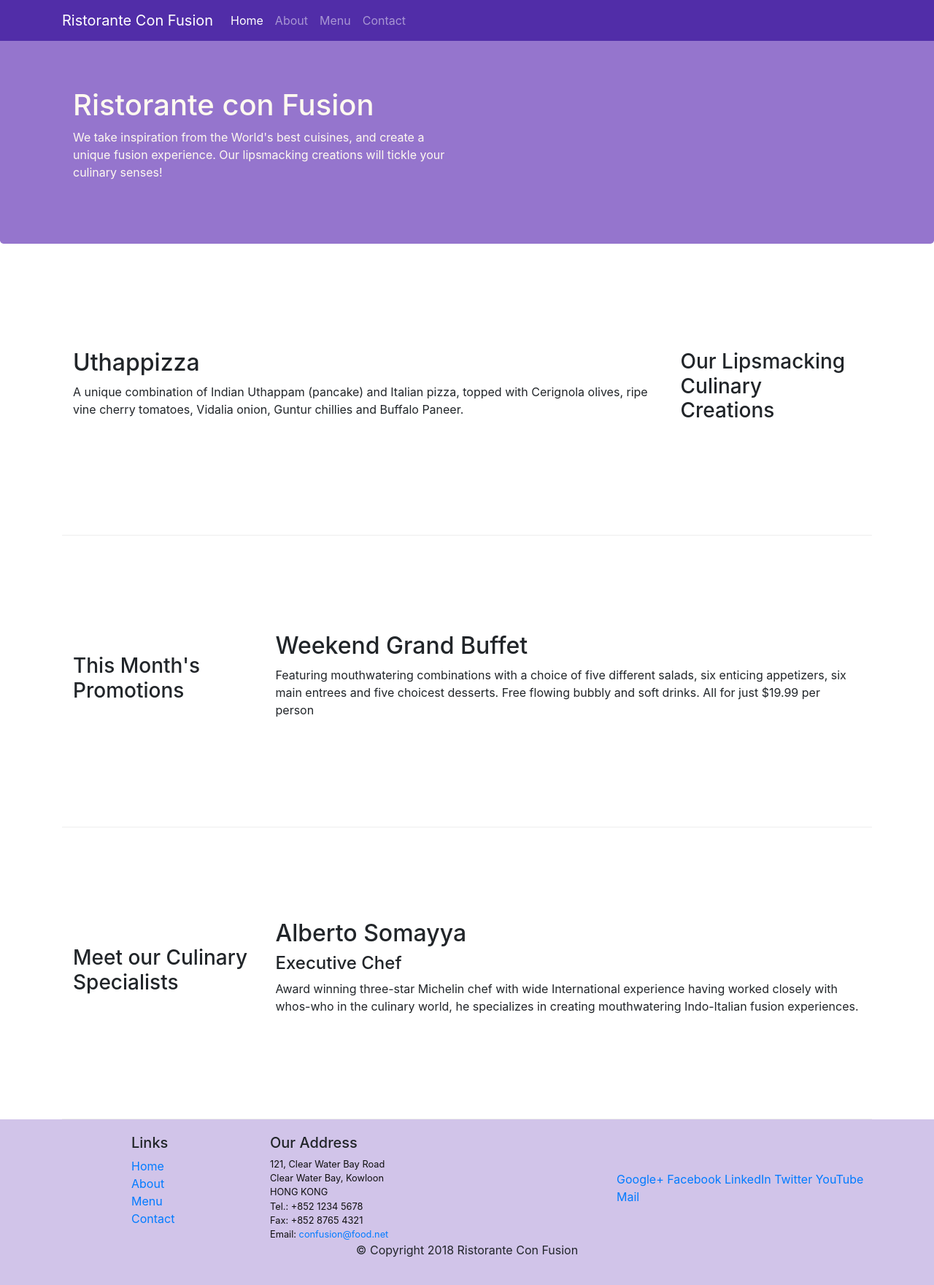
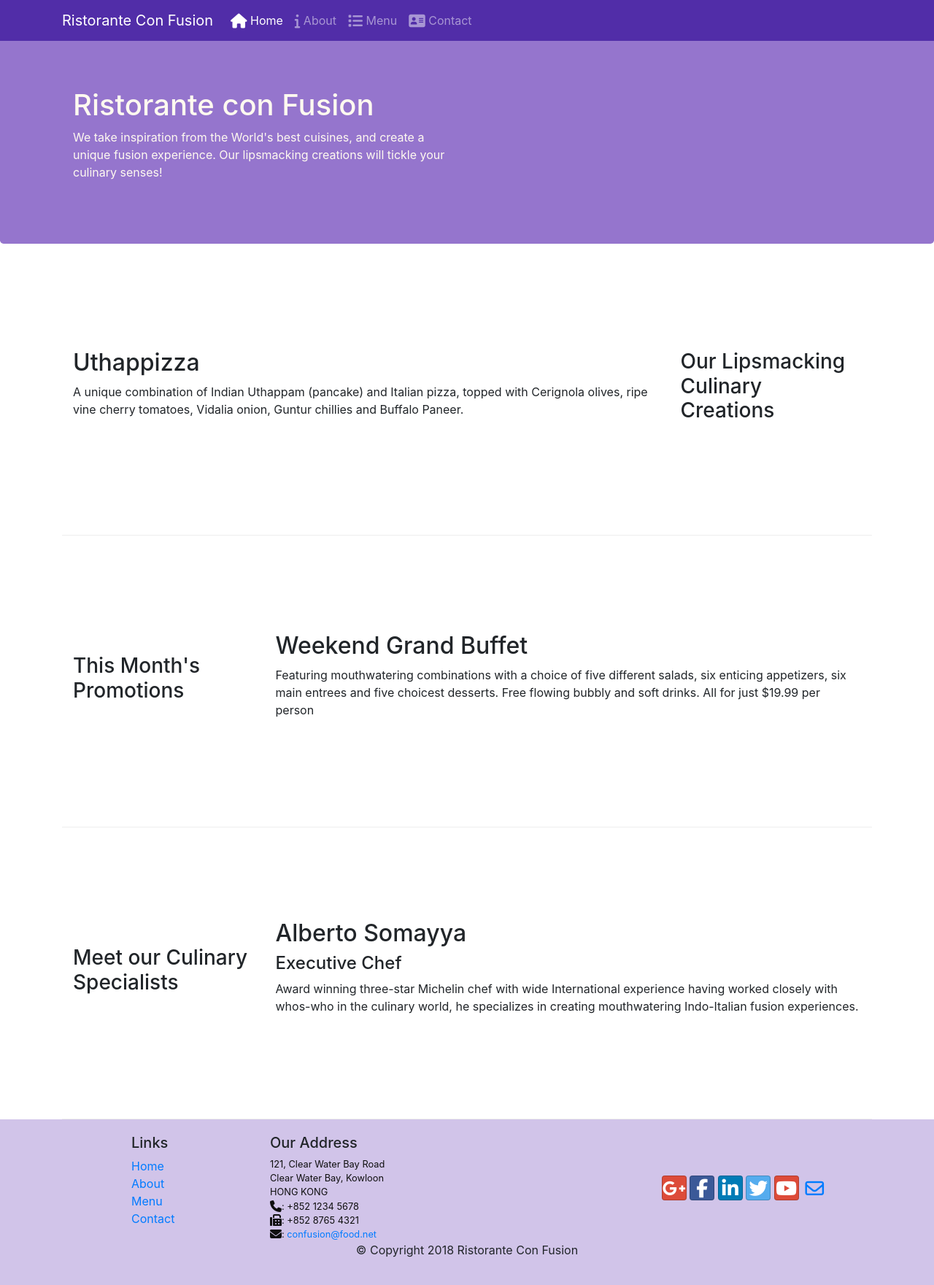
Before and after one commit to SaiAnuhya/Bootstrap, a website: page index.html in a window 1280 px wide. Shown: the whole page at 73% size. Drawn offline with nearby package versions, Linux system fonts and the light colour scheme.

Commit message:
Icon Fonts

```diff
--- a/index.html
+++ b/index.html
@@ -9,6 +9,8 @@
 
     <!-- Bootstrap CSS -->
     <link rel="stylesheet" href="node_modules/bootstrap/dist/css/bootstrap.min.css">
+    <link rel="stylesheet" href="node_modules/font-awesome/css/font-awesome.min.css">
+    <link rel="stylesheet" href="node_modules/bootstrap-social/bootstrap-social.css">
     <link href="css/styles.css" rel="stylesheet">
     <title>Ristorante Con Fusion</title>
 </head>
@@ -22,10 +24,10 @@
            <a class="navbar-brand" href="#">Ristorante Con Fusion</a>
            <div class="collapse navbar-collapse" id="Navbar">
                 <ul class="navbar-nav mr-auto">
-                    <li class="nav-item active"><a class="nav-link" href="#">Home</a></li>
-                    <li class="nav-item"><a class="nav-link" href="./aboutus.html">About</a></li>
-                    <li class="nav-item"><a class="nav-link" href="#">Menu</a></li>
-                    <li class="nav-item"><a class="nav-link" href="#">Contact</a></li>
+                    <li class="nav-item active"><a class="nav-link" href="#"><span class="fa fa-home fa-lg"></span> Home</a></li>
+                    <li class="nav-item"><a class="nav-link" href="./aboutus.html"><span class="fa fa-info fa-lg"></span> About</a></li>
+                    <li class="nav-item"><a class="nav-link" href="#"><span class="fa fa-list fa-lg"></span> Menu</a></li>
+                    <li class="nav-item"><a class="nav-link" href="#"><span class="fa fa-address-card fa-lg"></span> Contact</a></li>
                 </ul>
             </div>
         </div>
@@ -95,19 +97,22 @@
 		              121, Clear Water Bay Road<br>
 		              Clear Water Bay, Kowloon<br>
 		              HONG KONG<br>
-		              Tel.: +852 1234 5678<br>
-		              Fax: +852 8765 4321<br>
-		              Email: <a href="mailto:confusion@food.net">confusion@food.net</a>
+		              <i class="fa fa-phone fa-lg"></i>: +852 1234 5678<br>
+                      <i class="fa fa-fax fa-lg"></i>: +852 8765 4321<br>
+                      <i class="fa fa-envelope fa-lg"></i>:
+                      <a href="mailto:confusion@food.net">confusion@food.net</a>
 		           </address>
                 </div>
                 <div class="col-12 col-sm-4 align-self-center ">
                     <div >
-                        <a href="http://google.com/+">Google+</a>
-                        <a href="http://www.facebook.com/profile.php?id=">Facebook</a>
-                        <a href="http://www.linkedin.com/in/">LinkedIn</a>
-                        <a href="http://twitter.com/">Twitter</a>
-                        <a href="http://youtube.com/">YouTube</a>
-                        <a href="mailto:">Mail</a>
+                        <div class="text-center">
+                            <a class="btn btn-social-icon btn-google" href="http://google.com/+"><i class="fa fa-google-plus"></i></a>
+                            <a class="btn btn-social-icon btn-facebook" href="http://www.facebook.com/profile.php?id="><i class="fa fa-facebook"></i></a>
+                            <a class="btn btn-social-icon btn-linkedin" href="http://www.linkedin.com/in/"><i class="fa fa-linkedin"></i></a>
+                            <a class="btn btn-social-icon btn-twitter" href="http://twitter.com/"><i class="fa fa-twitter"></i></a>
+                            <a class="btn btn-social-icon btn-google" href="http://youtube.com/"><i class="fa fa-youtube"></i></a>
+                            <a class="btn btn-social-icon" href="mailto:"><i class="fa fa-envelope-o"></i></a>
+                        </div>
                     </div>
                 </div>
            </div >
```
Also changed, not shown: aboutus.html (+16 -13 lines).
